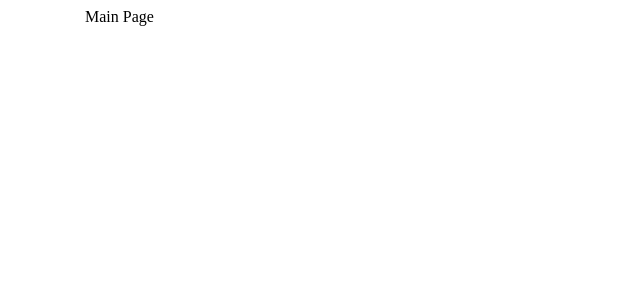
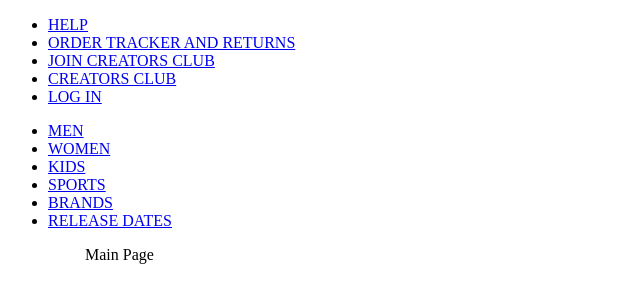
Before and after one commit to camilosegura/adidas-checkout, a Next.js app: page / in a window 1280 px wide. Shown: the top 302 px of the page, without its empty margins (0-640 px from the left). Built offline with nearby package versions, Linux system fonts and the light colour scheme.

Commit message:
Started Header creation

```diff
--- /dev/null
+++ b/components/Header.js
@@ -0,0 +1,74 @@
+export default function Header() {
+  const linksUser = [
+    {
+      link: '#',
+      label: 'HELP',
+    },
+    {
+      link: '#',
+      label: 'ORDER TRACKER AND RETURNS',
+    },
+    {
+      link: '#',
+      label: 'JOIN CREATORS CLUB',
+    },
+    {
+      link: '#',
+      label: 'CREATORS CLUB',
+    },
+    {
+      link: '#',
+      label: 'LOG IN',
+    },
+  ];
+
+  const linksNav = [
+    {
+      link: '#',
+      label: 'MEN',
+    },
+    {
+      link: '#',
+      label: 'WOMEN',
+    },
+    {
+      link: '#',
+      label: 'KIDS',
+    },
+    {
+      link: '#',
+      label: 'SPORTS',
+    },
+    {
+      link: '#',
+      label: 'BRANDS',
+    },
+    {
+      link: '#',
+      label: 'RELEASE DATES',
+    },
+  ];
+
+  return (
+    <header>
+      <nav className="links-user">
+        <ul>
+          {linksUser.map(({ link, label, className = '' }) => (
+            <li className={className} key={link}>
+              <a href={link}>{ label }</a>
+            </li>
+          ))}
+        </ul>
+      </nav>
+      <nav>
+        <ul>
+          {linksNav.map(({ link, label, className = '' }) => (
+            <li className={className} key={link}>
+              <a href={link}>{ label }</a>
+            </li>
+          ))}
+        </ul>
+      </nav>
+    </header>
+  );
+}
--- a/components/Layout.js
+++ b/components/Layout.js
@@ -1,11 +1,15 @@
 import PropTypes from 'prop-types';
+import Header from 'components/Header';
 
 export default function Layout({ children }) {
   return (
-    <div className="container">{ children }</div>
+    <div>
+      <Header />
+      <div className="container">{children}</div>
+    </div>
   );
 }
 
 Layout.propTypes = {
-  children: PropTypes.element.isRequired,
+  children: PropTypes.element.isRequired
 };
--- a/pages/_app.js
+++ b/pages/_app.js
@@ -12,6 +12,6 @@ export default function App({ Component, pageProps }) {
 }
 
 App.propTypes = {
-  Component: PropTypes.element.isRequired,
+  Component: PropTypes.elementType.isRequired,
   pageProps: PropTypes.object.isRequired,
 };
```
